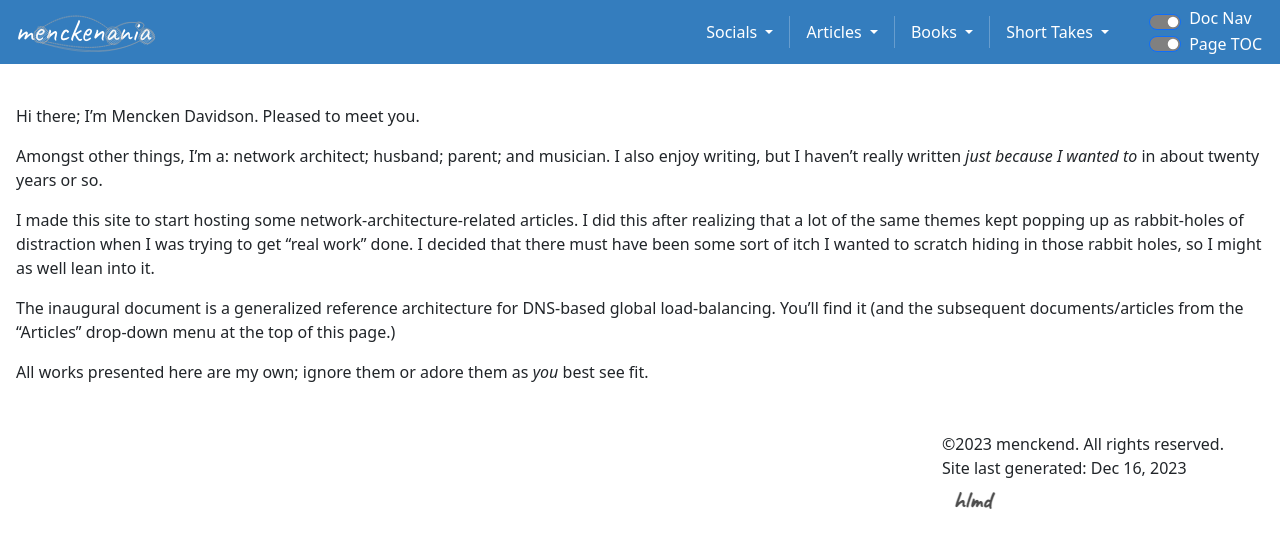
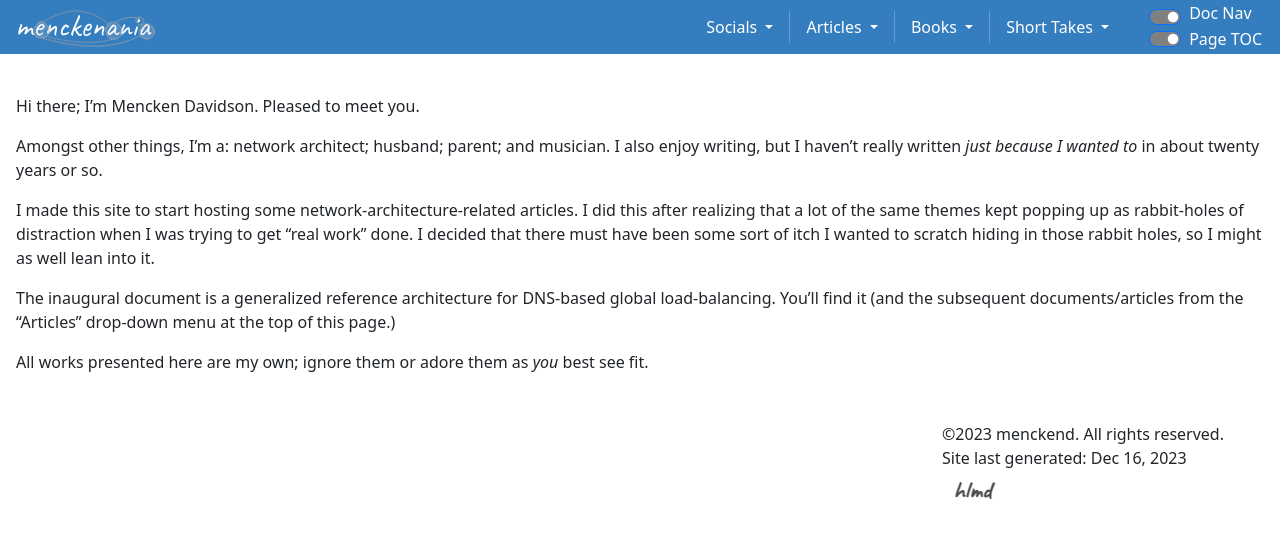
Before and after one commit to menckend/alpha, a Jekyll site: the page built from index.md, in a window 1280 px wide. Shown: the top 548 px of the page. Built offline with Jekyll 4.4.1, drawn with Linux system fonts in a browser that asks for light colours.

Commit message:
Update newtemplate-header.html

```diff
--- a/_includes/newtemplate-header.html
+++ b/_includes/newtemplate-header.html
@@ -1,5 +1,5 @@
 <header class="navbar navbar-expand-lg menck-navbar sticky-top" style="padding-top: 2px; padding-bottom: 2px; margin-bottom:16px;">
-  <nav class="container-fluid bd-gutter flex-wrap flex-lg-nowrap" aria-label="Main navigation" style="height:60px; padding-left: 0px; padding-right: 2px;">
+  <nav class="container-fluid bd-gutter flex-wrap flex-lg-nowrap" aria-label="Main navigation" style="height:50px; padding-left: 0px; padding-right: 2px;">
     <a class="navbar-brand p-0 me-0 me-lg-1 d-flex align-self-center" href="/alpha"  aria-label="Site icon, links to site's home page">
       <img class="d-flex align-self-center" src="images/menckenania-logo-with-font.drawio.svg" style="height: 40px"></img>
     </a>
@@ -126,7 +126,7 @@
     </div>
 
 
-    <a class="btn btn-menck-tn d-lg-none " data-bs-toggle="offcanvas" href="#menckNavbar" role="button" aria-controls="offcanvasResponsive" type="button" style="border-style:none;"><i class="bi bi-larg bi-list"></i></a>
+    <a class="btn btn-menck-tn d-lg-none " data-bs-toggle="offcanvas" href="#menckNavbar" role="button" aria-controls="offcanvasResponsive" type="button" style="border-style:none;"><i class="bi bi-list d-flex align-self-center"" style="font-size:40px;""></i></a>
   </nav>
   </div>
 </header>
```
